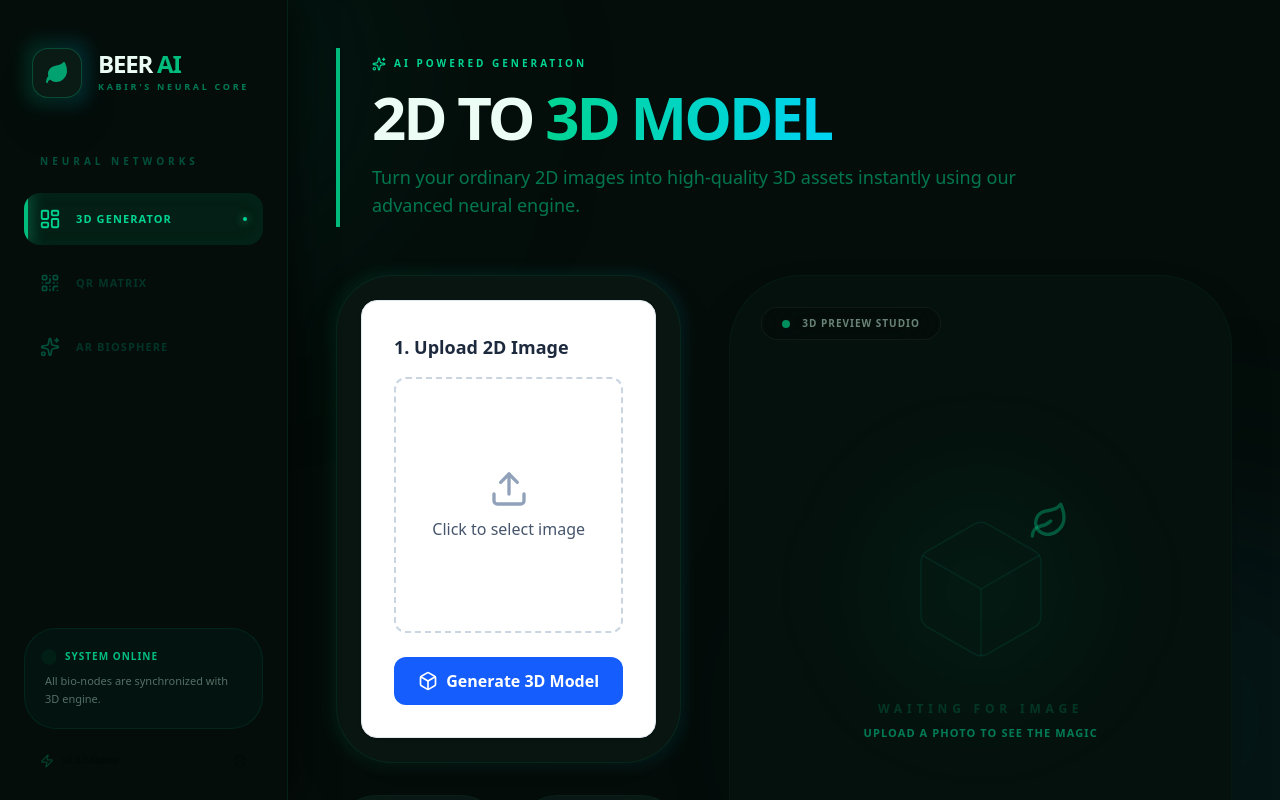
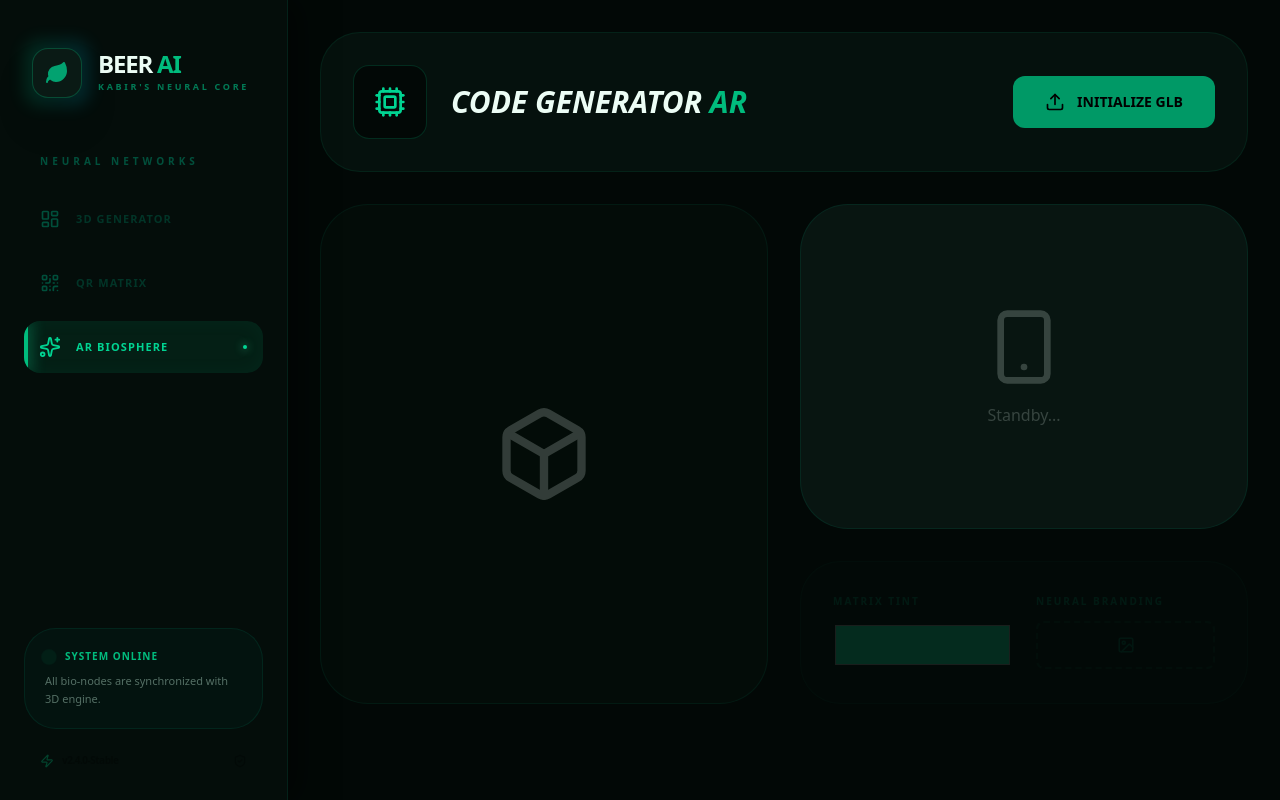
Before and after one commit to kabeer-web/ar-admin-pannel, a React (Vite) app: page / in a window 1280 px wide. Built offline with nearby package versions, Linux system fonts and the light colour scheme.

Commit message:
fix: explicit routing for /view and vercel rewrites

```diff
--- a/src/App.jsx
+++ b/src/App.jsx
@@ -1,28 +1,19 @@
-import React, { useState, useEffect } from 'react';
+import React, { useState } from 'react';
 import { BrowserRouter as Router, Routes, Route } from 'react-router-dom';
 import Sidebar from './Components/Sidebar';
 import ArGenerator from './Components/ArGenerator';
 import Generator3D from './Components/Generator3D';
-import QrGenerator from './Components/QrGenerator'; // Import check kar lena sahi hai ya nahi
+import QrGenerator from './Components/QrGenerator';
+import ARView from './Components/ARView'; // Isse import zaroor karna
 
-function AppContent() {
-  // Shuruat mein 'generator' ya koi bhi valid tab rakhein
-  const [activeTab, setActiveTab] = useState('generator');
+function Dashboard() {
+  const [activeTab, setActiveTab] = useState('ar'); // Default tab 'ar' rakha hai
 
   return (
-    // Pura background dark emerald/black rakha hai takay seamless lage
-    <div className="flex min-h-screen bg-[#020806] transition-colors duration-300">
-
-      {/* Sidebar Section */}
-      <Sidebar
-        activeTab={activeTab}
-        setActiveTab={setActiveTab}
-      />
-
-      {/* Main Content Area */}
+    <div className="flex min-h-screen bg-[#020806]">
+      <Sidebar activeTab={activeTab} setActiveTab={setActiveTab} />
       <main className="flex-1 h-screen overflow-y-auto custom-scrollbar">
         <div className="max-w-[1600px] mx-auto">
-          {/* Conditional Rendering logic yahan theek ki hai */}
           {activeTab === 'generator' && <Generator3D />}
           {activeTab === 'qr' && <QrGenerator />}
           {activeTab === 'ar' && <ArGenerator />}
@@ -36,7 +27,14 @@ function App() {
   return (
     <Router>
       <Routes>
-        <Route path="/*" element={<AppContent />} />
+        {/* Dashboard route (Generator, Sidebar etc) */}
+        <Route path="/" element={<Dashboard />} />
+
+        {/* AR View route (Scan ke baad sirf ye khulega) */}
+        <Route path="/view" element={<ARView />} />
+
+        {/* Fallback to Dashboard */}
+        <Route path="*" element={<Dashboard />} />
       </Routes>
     </Router>
   );
--- a/src/Components/ARView.jsx
+++ b/src/Components/ARView.jsx
@@ -1,74 +1,55 @@
-import React, { useEffect } from 'react';
+import React from 'react';
 import { useSearchParams, useNavigate } from 'react-router-dom';
 import { ChevronLeft, Target, Cpu } from 'lucide-react';
-import '@google/model-viewer'; // Important!
+import '@google/model-viewer';
 
 const ARView = () => {
   const [searchParams] = useSearchParams();
   const navigate = useNavigate();
-  const modelUrl = searchParams.get('model');
-
-  // Page load hote hi ensure karein ki model viewer ready hai
-  useEffect(() => {
-    console.log("Neural Link Established with Model:", modelUrl);
-  }, [modelUrl]);
+  const rawModelUrl = searchParams.get('model');
+  const modelUrl = rawModelUrl ? decodeURIComponent(rawModelUrl).trim() : null;
 
   if (!modelUrl) {
     return (
-      <div className="w-full h-screen bg-black flex flex-col items-center justify-center text-emerald-500 font-black p-10 text-center">
-        <Cpu size={48} className="mb-4 animate-pulse" />
-        <p className="tracking-widest uppercase text-xs">Uplink Error: Model URL Not Found</p>
+      <div className="w-full h-screen bg-[#020806] flex flex-col items-center justify-center text-emerald-500 font-black">
+        <Cpu size={48} className="animate-pulse mb-4" />
+        <p className="tracking-widest uppercase text-xs">Uplink Error: No Model Data</p>
       </div>
     );
   }
 
   return (
     <div className="w-screen h-screen bg-black overflow-hidden relative">
-
-      {/* --- HUD HEADER --- */}
+      {/* HUD Header */}
       <div className="absolute top-0 left-0 w-full z-50 p-6 flex justify-between items-center pointer-events-none">
         <button
-          onClick={() => navigate(-1)}
-          className="pointer-events-auto bg-black/50 backdrop-blur-md border border-emerald-500/20 p-3 rounded-xl text-emerald-500"
+          onClick={() => navigate('/')}
+          className="pointer-events-auto bg-black/40 backdrop-blur-md border border-emerald-500/20 p-3 rounded-xl text-emerald-500"
         >
           <ChevronLeft size={24} />
         </button>
-        <div className="bg-black/50 backdrop-blur-md border border-emerald-500/20 px-4 py-2 rounded-xl text-[10px] font-black text-emerald-400 uppercase tracking-widest">
-           Spatial Sync Active
+        <div className="bg-black/40 backdrop-blur-md border border-emerald-500/20 px-4 py-2 rounded-xl text-[10px] font-black text-emerald-400 uppercase tracking-widest">
+           Neural Sync Active
         </div>
       </div>
 
-      {/* --- MAIN AR ENGINE --- */}
       <model-viewer
         src={modelUrl}
         ar
-        ar-modes="webxr scene-viewer quick-look" // Ye teenon mode hona zaroori hain
+        ar-modes="webxr scene-viewer quick-look"
         ar-scale="auto"
         camera-controls
         auto-rotate
         shadow-intensity="1"
-        exposure="1"
-        environment-image="neutral"
-        loading="eager" // Jaldi load karne ke liye
-        reveal="auto"
         style={{ width: '100%', height: '100%' }}
       >
-        {/* --- THE BUTTON (This only shows on Mobile) --- */}
         <button
           slot="ar-button"
-          className="absolute bottom-10 left-1/2 -translate-x-1/2 bg-emerald-600 text-black px-8 py-4 rounded-2xl font-black shadow-[0_0_30px_rgba(16,185,129,0.5)] z-[999] uppercase tracking-widest text-sm flex items-center gap-3 border-none outline-none"
+          className="absolute bottom-10 left-1/2 -translate-x-1/2 bg-emerald-600 text-black px-10 py-5 rounded-2xl font-black shadow-[0_15px_40px_rgba(16,185,129,0.4)] z-[9999] uppercase tracking-widest text-xs flex items-center gap-3 border-none"
         >
           <Target size={20} /> 👋 View In Your Room
         </button>
-
-        {/* Loading Progress */}
-        <div slot="progress-bar" className="absolute top-0 left-0 w-full h-1 bg-emerald-900">
-            <div className="h-full bg-emerald-500 shadow-[0_0_10px_#10b981]" style={{ width: '100%' }}></div>
-        </div>
       </model-viewer>
-
-      {/* Background Decor */}
-      <div className="absolute inset-0 pointer-events-none border-[20px] border-emerald-500/5 z-0"></div>
     </div>
   );
 };
```
Also changed, not shown: vercel.json.
